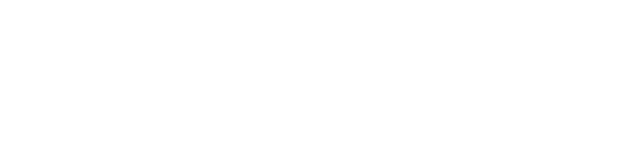
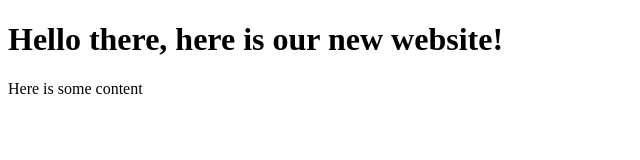
Before and after one commit to Henil28P/test-repo, a plain HTML site: page index.html in a window 1280 px wide. Shown: the whole page, without its empty margins (0-640 px from the left). Drawn offline with Linux system fonts and the light colour scheme.

Commit message:
Added content to index.html
Hey devs, this is some content idea for our landing page.

```diff
--- a/index.html
+++ b/index.html
@@ -6,6 +6,7 @@
     <title>Document</title>
 </head>
 <body>
-
+    <h1>Hello there, here is our new website!</h1>
+    <p>Here is some content</p>
 </body>
 </html>
```
